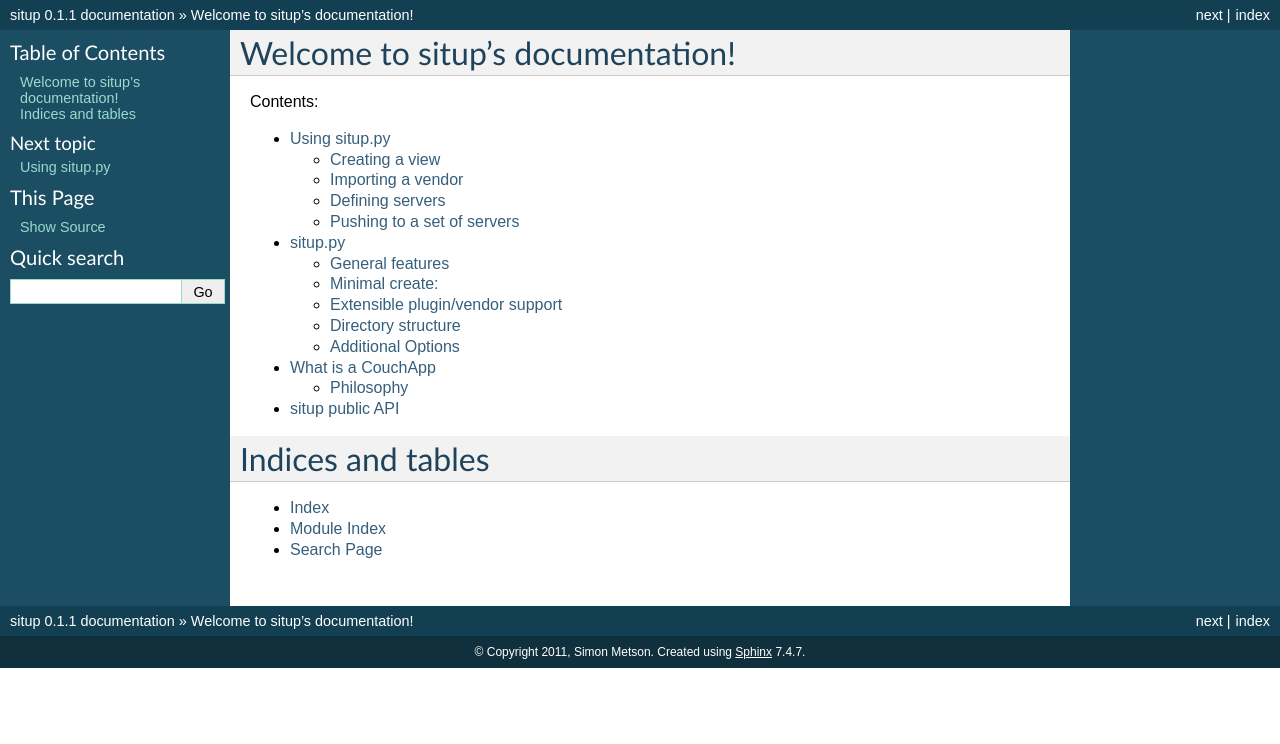
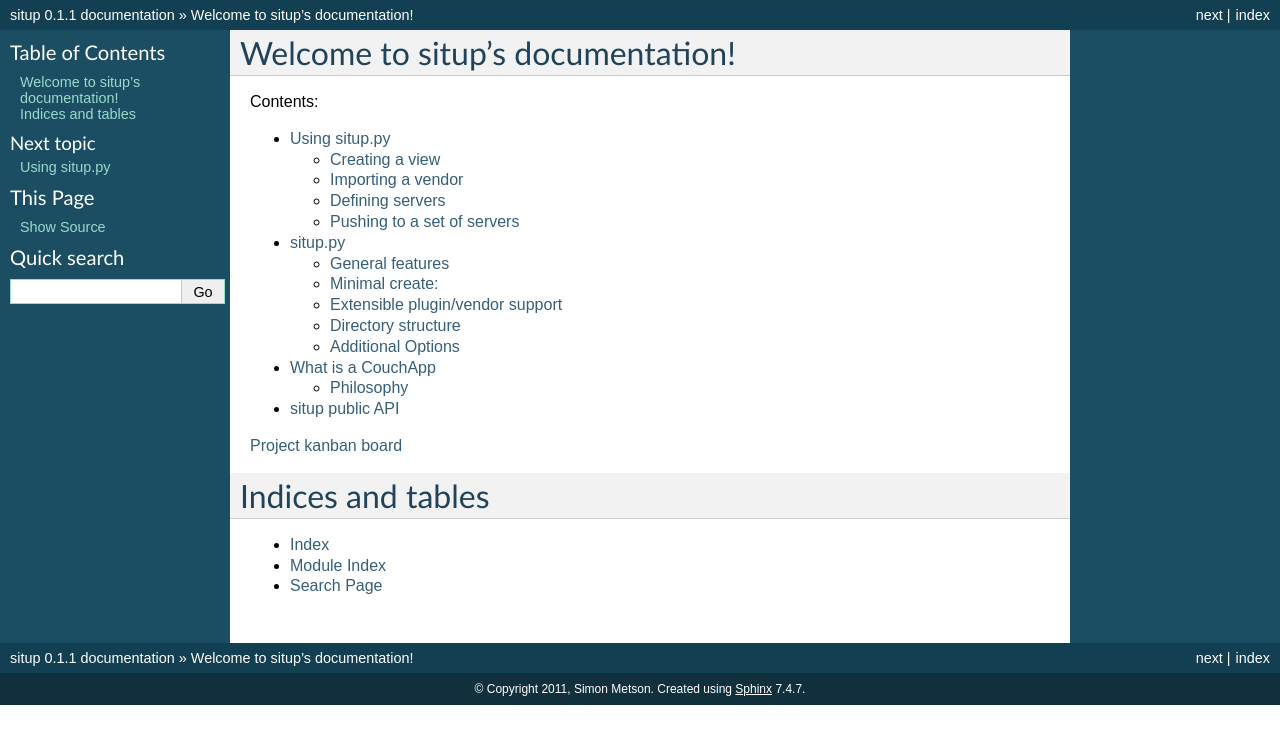
Before and after one commit to drsm79/situp, a Sphinx documentation site: the page built from docs/index.rst, in a window 1280 px wide. Shown: the top 744 px of the page. Built offline with Sphinx 7.4.7, drawn with Linux system fonts in a browser that asks for light colours; formulas are drawn with MathJax 3.

Commit message:
Update docs/index.rst

```diff
--- a/docs/index.rst
+++ b/docs/index.rst
@@ -16,6 +16,8 @@
    whatisacouchapp
    code
 
+`Project kanban board <http://mikewallace.cloudant.com/situp-kanban/_design/kanbancouch/index.html>`_
+
 Indices and tables
 ==================
 
```
